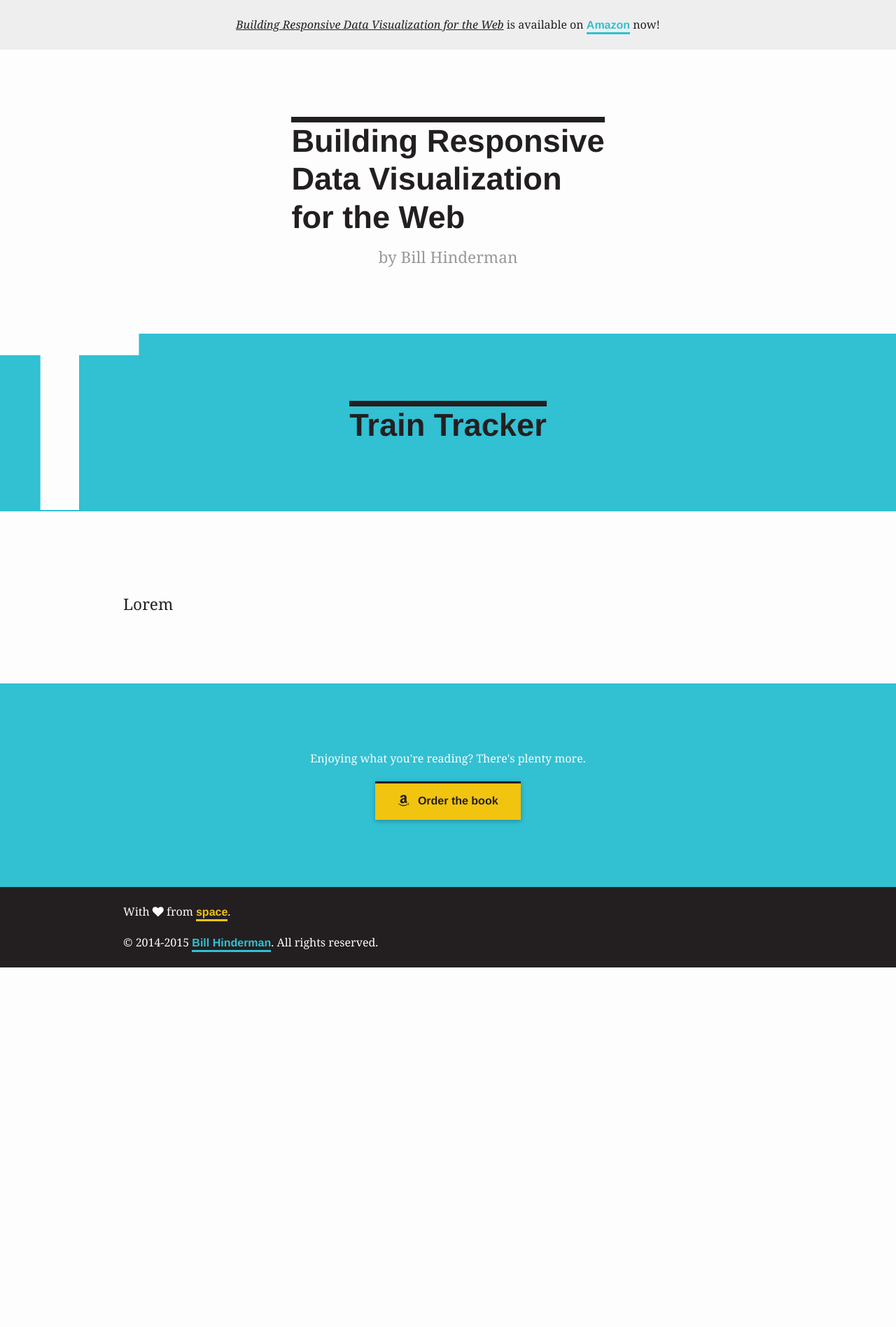
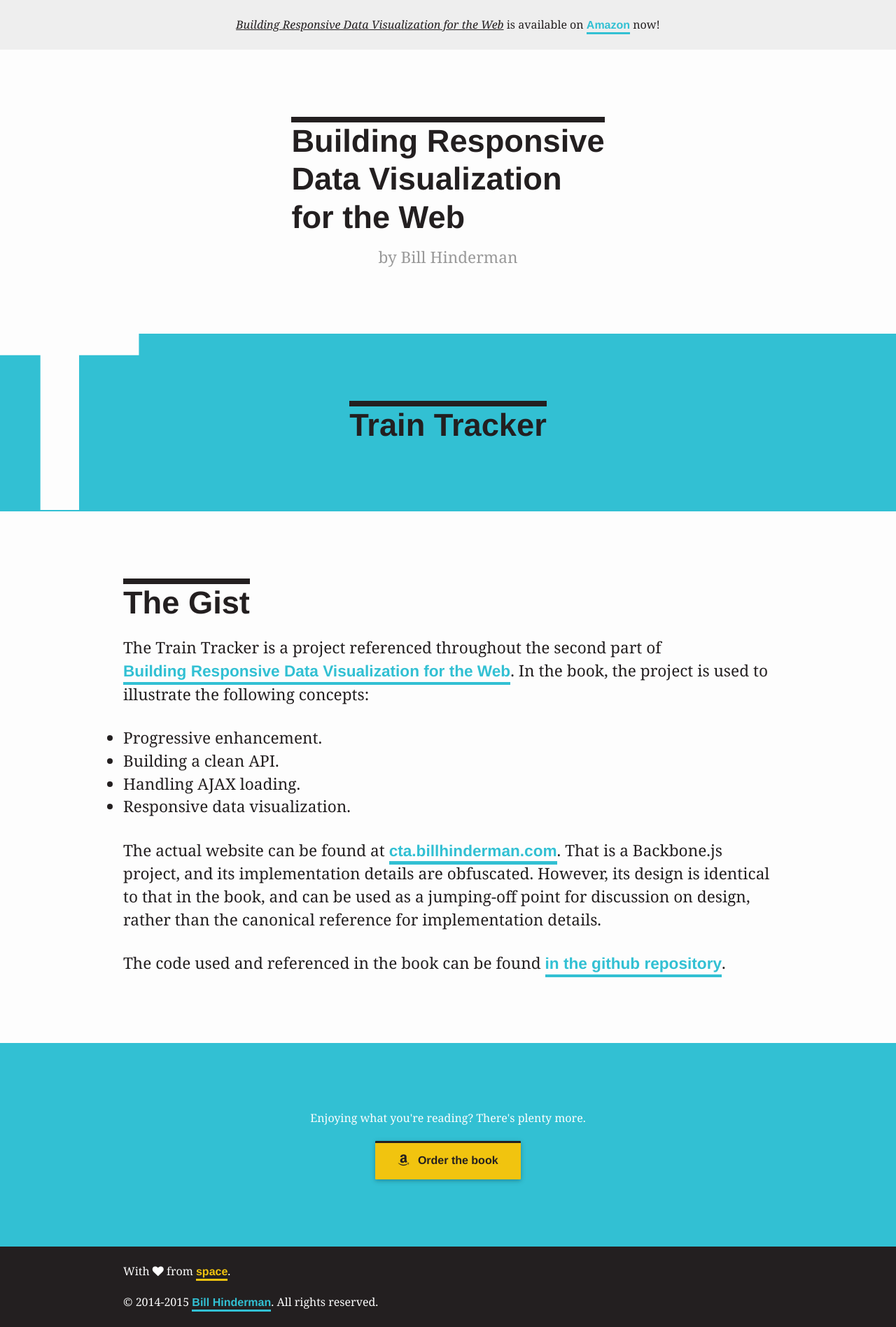
Before and after one commit to billHinderman/rdvweb, a Jekyll site: the page built from train.html, in a window 1280 px wide. Shown: the whole page at 70% size. Built offline with Jekyll 4.4.1, drawn with Linux system fonts in a browser that asks for light colours; before the commit the page ends 1383 px from its top, so only the background shows below that.

Commit message:
cocktail and train

```diff
--- a/_layouts/redirect.html
+++ b/_layouts/redirect.html
@@ -14,7 +14,7 @@
     <link rel="icon" type="image/png" href="/assets/image/favicon.png" />
   </head>
   <body>
-    <main role="main" class="site-main">
+    <main role="main">
       <section class="section bg">
         <div class="wrapper center-align">
           <h1>Redirecting.</h1>
--- a/_sass/_base.scss
+++ b/_sass/_base.scss
@@ -42,6 +42,7 @@
 }
 .site-main {
     background: $b;
+    min-height: 100vh;
 }
 .site-footer {
     background: $bgalt;
--- a/train.html
+++ b/train.html
@@ -5,4 +5,16 @@
 permalink: /train/
 ---
 
-<p>Lorem</p>
+<h2 class="chapter-title">The Gist</h2>
+<p>The Train Tracker is a project referenced throughout the second part of <a href="http://www.amazon.com/gp/product/1119067146/ref=as_li_tl?ie=UTF8&camp=1789&creative=9325&creativeASIN=1119067146&linkCode=as2&tag=billhind-20&linkId=BXDNUXNJYHFNFWYL" rel="external" title="Order Building Responsive Data Visualization for the Web on Amazon.com" class="link">Building Responsive Data Visualization for the Web</a>. In the book, the project is used to illustrate the following concepts:</p>
+
+<ul>
+  <li>Progressive enhancement.</li>
+  <li>Building a clean API.</li>
+  <li>Handling AJAX loading.</li>
+  <li>Responsive data visualization.</li>
+</ul>
+
+<p>The actual website can be found at <a rel="external" class="link" href="http://cta.billhinderman.com" target="_blank">cta.billhinderman.com</a>.  That is a Backbone.js project, and its implementation details are obfuscated.  However, its design is identical to that in the book, and can be used as a jumping-off point for discussion on design, rather than the canonical reference for implementation details.</p>
+
+<p>The code used and referenced in the book can be found <a href="https://github.com/starbaseGo/responsivedatavisualization/tree/master/resources/train" target="_blank" class="link">in the github repository</a>.
```
Also changed, not shown: cocktail.html (+7 -1 lines).
